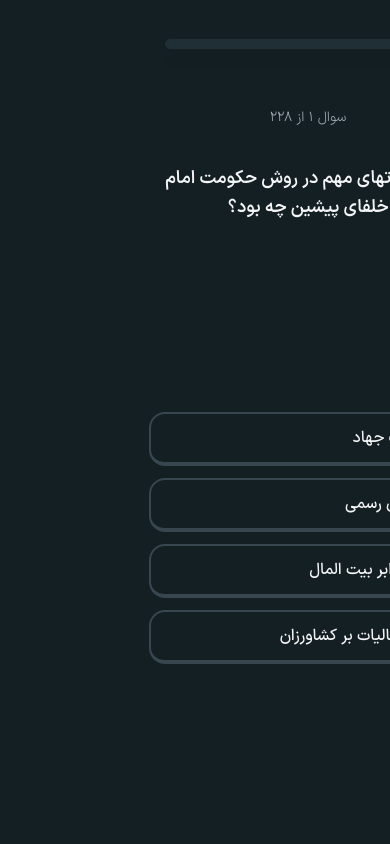
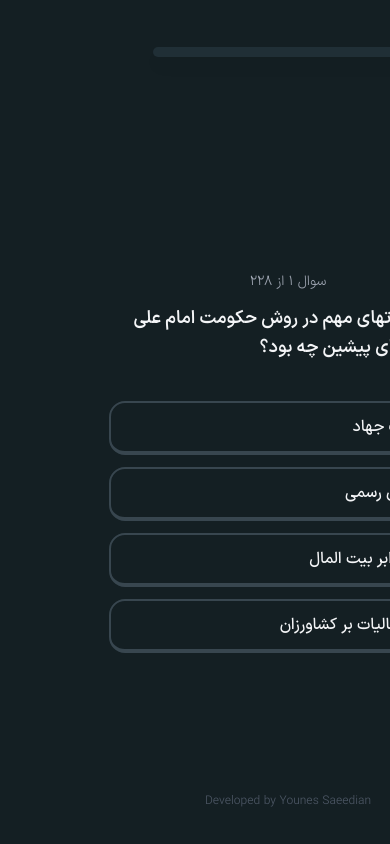
Before and after one commit to younessaeedian/quiz, a React (Vite) app: page / in a window 390 px wide. Both pictures are taken after a click on the button "شروع آزمون". Built offline with nearby package versions, Linux system fonts and the light colour scheme.

Commit message:
improve responsive

```diff
--- a/App.tsx
+++ b/App.tsx
@@ -203,7 +203,6 @@ const App: React.FC = () => {
         }
       } else {
         playSound(incorrectSound);
-        // **تغییر اصلی:** ثبت فوری سوال غلط در آزمون اصلی
         if (!isReviewMode) {
           setPersistedIncorrectIds((prev) => {
             const newSet = new Set(prev);
@@ -236,7 +235,6 @@ const App: React.FC = () => {
       setCurrentQuestionIndex(nextIndex);
       setCurrentOptions(shuffleArray(questions[nextIndex].options));
     } else {
-      // **تغییر اصلی:** حذف منطق ادغام در انتهای آزمون
       localStorage.removeItem(ACTIVE_QUIZ_STATE_KEY);
       setGameState(GameState.RESULTS);
     }
@@ -296,21 +294,22 @@ const App: React.FC = () => {
   }, [gameState, currentQuestionIndex, questions.length]);
 
   return (
-    <div className="min-h-screen text-slate-100 flex flex-col items-center">
+    <div className="min-h-screen text-slate-100 flex flex-col">
+      {/* ===== هدر ثابت با فاصله ۳۲ پیکسلی از بالا ===== */}
       {gameState === GameState.QUIZ && (
-        <div className="fixed top-0 left-0 right-0 mt-6 z-50 px-4 fade-in">
-          <div className="flex items-center justify-between w-full h-10">
+        <header className="fixed top-8 left-4 right-4 z-50">
+          <div className="flex items-center justify-between w-full max-w-xl mx-auto h-10">
             <button
               onClick={handleRestartQuiz}
               className="p-1.5 bg-[#202F36] hover:bg-gray-600/80 text-gray-300 hover:text-white rounded-full focus:outline-none focus:ring-2 focus:ring-gray-500 shrink-0"
               aria-label="بستن آزمون و بازگشت به شروع"
             >
-              <CloseIcon className="h-4 w-4" />
+              <CloseIcon className="w-4 w-4" />
             </button>
 
-            <div className="flex-grow mx-2">
+            <div className="flex-grow mx-4">
               <div
-                className="bg-[#202F36] rounded-full h-2.5 shadow-lg w-full max-w-xs mx-auto"
+                className="bg-[#202F36] rounded-full h-2.5 shadow-lg w-full"
                 role="progressbar"
                 aria-valuenow={progress}
                 aria-valuemin={0}
@@ -328,13 +327,12 @@ const App: React.FC = () => {
 
             <div className="w-7 shrink-0"></div>
           </div>
-        </div>
+        </header>
       )}
 
-      <main className="w-full max-w-xl mx-auto space-y-6 pt-20 sm:pt-24 px-4 flex-grow flex flex-col pb-40">
-        <div className="p-5 sm:p-6 rounded-2xl flex-grow flex flex-col">
-          {renderContent()}
-        </div>
+      {/* ===== کانتینر اصلی با فاصله‌گذاری صحیح ===== */}
+      <main className="w-full max-w-xl mx-auto flex-grow flex flex-col px-4">
+        {renderContent()}
       </main>
 
       <SpeedInsights />
--- a/components/QuestionDisplay.tsx
+++ b/components/QuestionDisplay.tsx
@@ -38,7 +38,7 @@ const CheckIcon: React.FC<{ className?: string }> = ({
       <path
         d="M17.319 8.44788L10.2071 15.5521L6.68115 12.0261"
         stroke="#141F23"
-        strokeWidth="3.5"
+        strokeWidth="2.15721"
         strokeLinecap="round"
         strokeLinejoin="round"
       />
@@ -76,28 +76,22 @@ const QuestionDisplay: React.FC<QuestionDisplayProps> = ({
       const baseDuoStyle =
         "w-full text-right font-bold rounded-2xl py-3 px-4 flex items-center justify-between transform-gpu transition-transform duration-100 ease-in-out";
 
-      // --- حالت نمایش بازخورد (بعد از انتخاب پاسخ) ---
       if (showFeedback) {
         const isCorrectOption = option === question.answer;
         const isSelectedOption = option === selectedAnswer;
 
-        // اگر گزینه انتخاب شده، صحیح باشد
         if (isSelectedOption && isCorrectOption) {
           return `${baseDuoStyle} bg-[#3F85A7]/[.10] text-[#49C0F8] border-2 border-[#3F85A7] border-b-[4px] border-b-[#3F85A7] cursor-default animate-correct-pulse`;
         }
-        // اگر گزینه انتخاب شده، غلط باشد
         if (isSelectedOption && !isCorrectOption) {
           return `${baseDuoStyle} bg-[#FD6868]/[.10] text-[#FD6868] border-2 border-[#A63C3B] border-b-[4px] border-b-[#A63C3B] animate-shake`;
         }
-        // اگر این گزینه، پاسخ صحیح است (اما انتخاب نشده)
         if (isCorrectOption && !isSelectedOption) {
-          return `${baseDuoStyle} bg-[#3F85A7]/[.10] text-[#49C0F8] border-2 border-[#3F85A7] border-b-[4px] border-b-[#3F85A7] cursor-default`; // بدون انیمیشن
+          return `${baseDuoStyle} bg-[#3F85A7]/[.10] text-[#49C0F8] border-2 border-[#3F85A7] border-b-[4px] border-b-[#3F85A7] cursor-default`;
         }
-        // سایر گزینه های غلط و انتخاب نشده
         return `${baseDuoStyle} bg-transparent text-gray-400 border-2 border-gray-600 border-b-[4px] border-b-gray-600 opacity-60 cursor-not-allowed`;
       }
 
-      // --- حالت اولیه (قبل از انتخاب پاسخ) ---
       return `${baseDuoStyle} bg-transparent text-gray-100 border-2 border-[#38464F] border-b-[4px] active:translate-y-[2px] cursor-pointer`;
     },
     [showFeedback, selectedAnswer, question.answer]
@@ -115,23 +109,25 @@ const QuestionDisplay: React.FC<QuestionDisplayProps> = ({
   };
 
   return (
-    <div className="space-y-6 fade-in pt-2 sm:pt-4 flex flex-col flex-grow">
-      <div className="text-center text-sm text-gray-400 mb-3 sm:mb-4">
+    // ===== اصلاح کلیدی چیدمان و انیمیشن =====
+    // 1. key={question.id} برای اجرای انیمیشن تمیز و بدون باگ
+    // 2. justify-center برای وسط‌چین کردن عمودی محتوا
+    <div key={question.id} className="fade-in flex flex-col justify-center flex-grow">
+      {/* این کانتینر داخلی برای گروه‌بندی سوال و گزینه‌هاست */}
+      <div>
+        <div className="text-center text-sm text-gray-400 mb-3 sm:mb-4 pt-20">
           سوال {toPersianDigits(currentQuestionNumber)} از{" "}
           {toPersianDigits(totalQuestions)}
         </div>
         <h2
-        key={question.id + "-text"}
-        className="text-lg sm:text-xl font-semibold text-gray-100 mb-4 sm:mb-6 text-right leading-relaxed animate-slide-in-left-content"
+          className="text-lg sm:text-xl font-semibold text-gray-100 mb-4 sm:mb-6 text-right leading-relaxed"
           style={{ minHeight: "4.5em" }}
         >
           {question.question}
         </h2>
 
-      <div
-        key={question.id + "-options"}
-        className="space-y-3 animate-slide-in-left-content flex-grow flex flex-col justify-end"
-      >
+        {/* 3. حذف mt-auto برای جلوگیری از چسبیدن به پایین */}
+        <div className="space-y-3">
           {options.map((option, index) => {
             const buttonClasses = getButtonClasses(option);
             const isCorrectChoice = showFeedback && option === question.answer;
@@ -157,6 +153,18 @@ const QuestionDisplay: React.FC<QuestionDisplayProps> = ({
           })}
         </div>
       </div>
+
+      <footer className="fixed bottom-8 left-4 right-4 text-center z-20">
+        <a
+          href="https://t.me/unuos"
+          target="_blank"
+          rel="noopener noreferrer"
+          className="text-xs text-gray-600 hover:text-gray-400 transition-colors"
+        >
+          Developed by Younes Saeedian
+        </a>
+      </footer>
+    </div>
   );
 };
 
--- a/components/QuizSetup.tsx
+++ b/components/QuizSetup.tsx
@@ -7,7 +7,6 @@ interface QuizSetupProps {
   incorrectQuestionsCount: number;
 }
 
-// توابع و کامپوننت‌های آیکون بدون تغییر
 const toPersianDigits = (num: string | number): string => {
   const persianDigits = ["۰", "۱", "۲", "۳", "۴", "۵", "۶", "۷", "۸", "۹"];
   return String(num).replace(
@@ -62,6 +61,16 @@ const QuizSetup: React.FC<QuizSetupProps> = ({
 }) => {
   const baseClasses =
     "w-full font-bold rounded-2xl py-3 px-6 sm:px-8 text-base sm:text-lg";
+
+  // ===== تغییر اصلی در اینجا اعمال شده است =====
+  const reviewButtonClasses = `
+    ${baseClasses}
+    bg-transparent text-gray-100
+    border-2 border-[#38464F] border-b-[4px]
+    active:translate-y-[2px] cursor-pointer
+    transform-gpu transition-transform duration-100 ease-in-out
+  `;
+
   const blueButtonClasses = `
     ${baseClasses}
     text-[#141F23] bg-[#49C0F8]
@@ -69,17 +78,10 @@ const QuizSetup: React.FC<QuizSetupProps> = ({
     active:translate-y-[2px] active:border-b-2
     transform-gpu transition-transform duration-100 ease-in-out
   `;
-  const reviewButtonClasses = `
-    ${baseClasses}
-    text-gray-100 bg-transparent
-    border-2 border-[#38464F] border-b-[4px]
-    active:translate-y-[2px]
-    transform-gpu transition-transform duration-100 ease-in-out
-  `;
 
   return (
-    <>
-      <div className="space-y-8 fade-in flex-grow">
+    <div className="flex-grow flex flex-col justify-between h-full">
+      <div className="fade-in flex-grow flex flex-col justify-center space-y-8">
         <div className="text-center space-y-3">
           <h1 className="text-2xl sm:text-3xl font-bold text-white">
             {quizDetails.title}
@@ -134,8 +136,8 @@ const QuizSetup: React.FC<QuizSetupProps> = ({
         </div>
       </div>
 
-      <div className="fixed bottom-0 left-0 right-0 bg-[#141F23]/80 backdrop-blur-sm p-4 z-30 border-t border-gray-800/50">
-        <div className="max-w-xl mx-auto space-y-3">
+      <div className="pt-4 pb-8">
+        <div className="space-y-3">
           {incorrectQuestionsCount > 0 && (
             <button
               onClick={onStartReviewQuiz}
@@ -159,7 +161,7 @@ const QuizSetup: React.FC<QuizSetupProps> = ({
           </button>
         </div>
       </div>
-    </>
+    </div>
   );
 };
 
--- a/components/ResultsScreen.tsx
+++ b/components/ResultsScreen.tsx
@@ -53,21 +53,22 @@ const ResultsScreen: React.FC<ResultsScreenProps> = ({
 
   const baseClasses =
     "w-full font-bold rounded-2xl py-3 px-6 sm:px-8 text-base sm:text-lg";
-  const blueButtonClasses = `
+
+  const reviewButtonClasses = `
     ${baseClasses}
-    text-[#141F23] bg-[#49C0F8]
+    text-gray-100 bg-transparent
+    border-2 border-[#38464F] border-b-[4px] border-b-[#38464F]
+    active:translate-y-[2px]
+    transform-gpu transition-transform duration-100 ease-in-out
+  `;
+
+  const primaryButtonClasses = `
+    ${baseClasses}
+    text-gray-900 bg-[#49C0F8]
     border-b-4 border-[#1898D5]
     active:translate-y-[2px] active:border-b-2
     transform-gpu transition-transform duration-100 ease-in-out
   `;
-  const reviewButtonClasses = `
-    ${baseClasses}
-    text-gray-100 bg-transparent
-    border-2 border-[#38464F] border-b-[4px]
-    active:translate-y-[2px]
-    transform-gpu transition-transform duration-100 ease-in-out
-  `;
-
 
   useEffect(() => {
     let anim: any = null;
@@ -116,20 +117,18 @@ const ResultsScreen: React.FC<ResultsScreenProps> = ({
             <span className="font-bold">{toPersianDigits(gradeValue)}</span> از{" "}
             {toPersianDigits(20)}
           </h2>
-          {/* **تغییر اصلی:** جایگزینی slate با gray */}
           <p className="text-xl text-gray-200 mt-2">
             <span className="font-bold">{toPersianDigits(score)}</span> پاسخ
             درست از{" "}
             <span className="font-bold">{toPersianDigits(totalQuestions)}</span>{" "}
             سوال
           </p>
-          {/* **تغییر اصلی:** جایگزینی slate با gray */}
           <p className="text-gray-300 mt-4 mb-6">{feedbackMessage}</p>
         </div>
       </div>
 
-      {/* **تغییر اصلی:** جایگزینی slate با gray */}
-      <div className="fixed bottom-0 left-0 right-0 bg-gray-800/80 backdrop-blur-sm p-4 z-30 border-t border-gray-700/50">
+      {/* ===== تغییر ۴: تنظیم فاصله ۱۶ پیکسلی کناره‌ها و ۳۲ پیکسلی پایین ===== */}
+      <div className="fixed bottom-0 left-0 right-0 bg-gray-800/80 backdrop-blur-sm px-4 pt-4 pb-8 z-30 border-t border-gray-700/50">
         <div className="max-w-xl mx-auto space-y-3">
           {globalIncorrectCount > 0 && (
             <button
```
Lines whose indentation alone changed are shown as unchanged.
